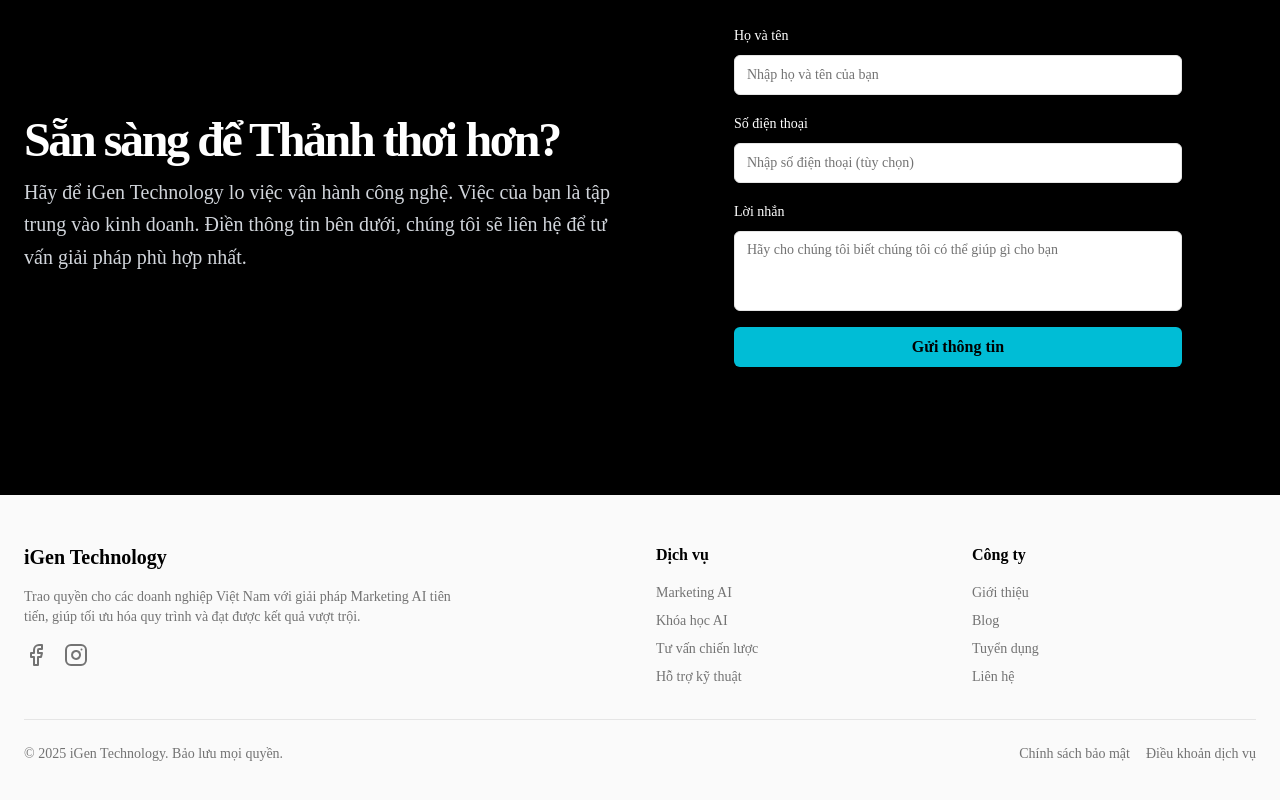
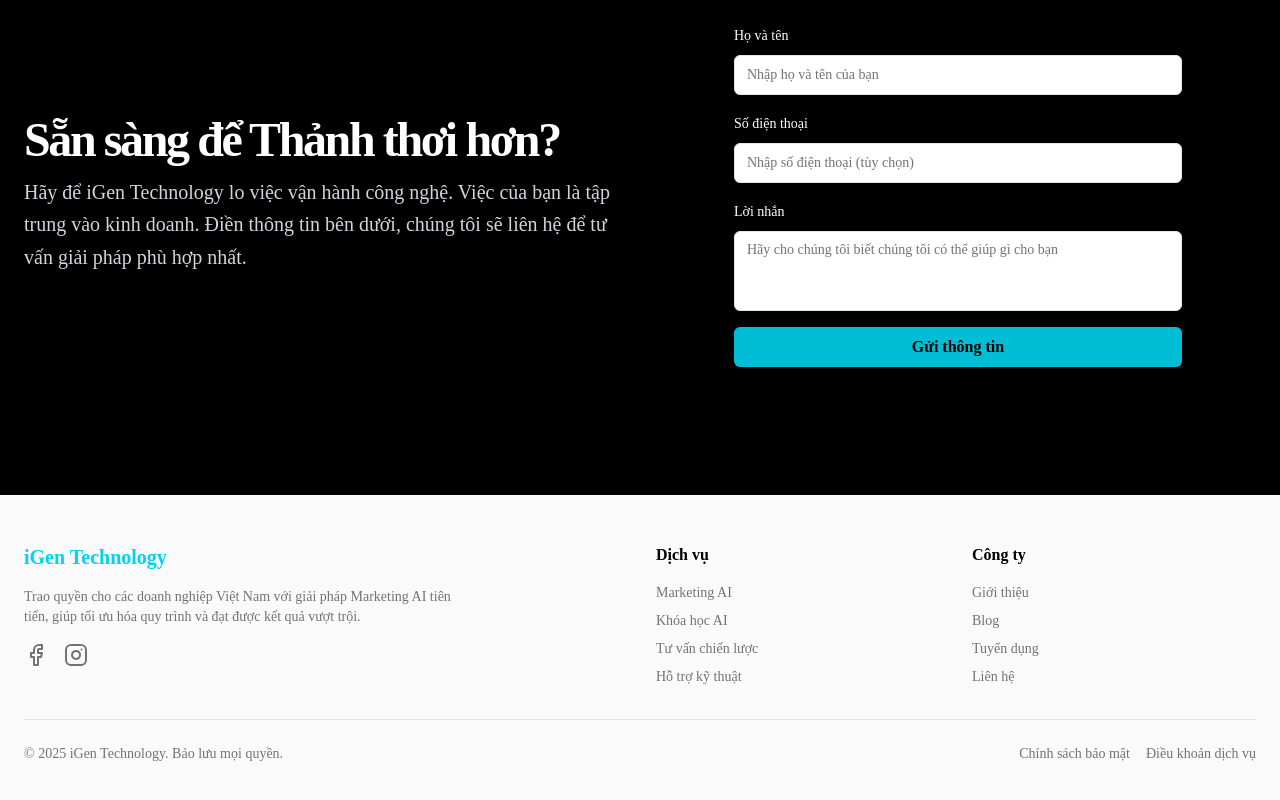
Before and after one commit to jb007-gg/igen-backend, a Next.js app: page / in a window 1280 px wide. Shown: the part 4771-5571 px from the top of the page. Built offline with nearby package versions, Linux system fonts and the light colour scheme; what @genkit-ai/googleai, genkit would draw is missing.

Commit message:
đổi màu cho đồng bộ với igen technology ở trang chủ (_for element h3_)

```diff
--- a/src/components/landing/footer.tsx
+++ b/src/components/landing/footer.tsx
@@ -16,7 +16,7 @@ export function Footer() {
     <footer className="bg-secondary text-foreground py-12 px-4 md:px-6">
       <div className="container mx-auto grid grid-cols-1 md:grid-cols-4 gap-8">
         <div className="md:col-span-2 flex flex-col items-start space-y-4">
-          <h3 className="text-xl font-bold">iGen Technology</h3>
+          <h3 className="text-xl font-bold text-[#00d3f3]">iGen Technology</h3>
           <p className="text-sm text-muted-foreground max-w-md">
             Trao quyền cho các doanh nghiệp Việt Nam với giải pháp Marketing AI tiên tiến, giúp tối ưu hóa quy trình và đạt được kết quả vượt trội.
           </p>
```
